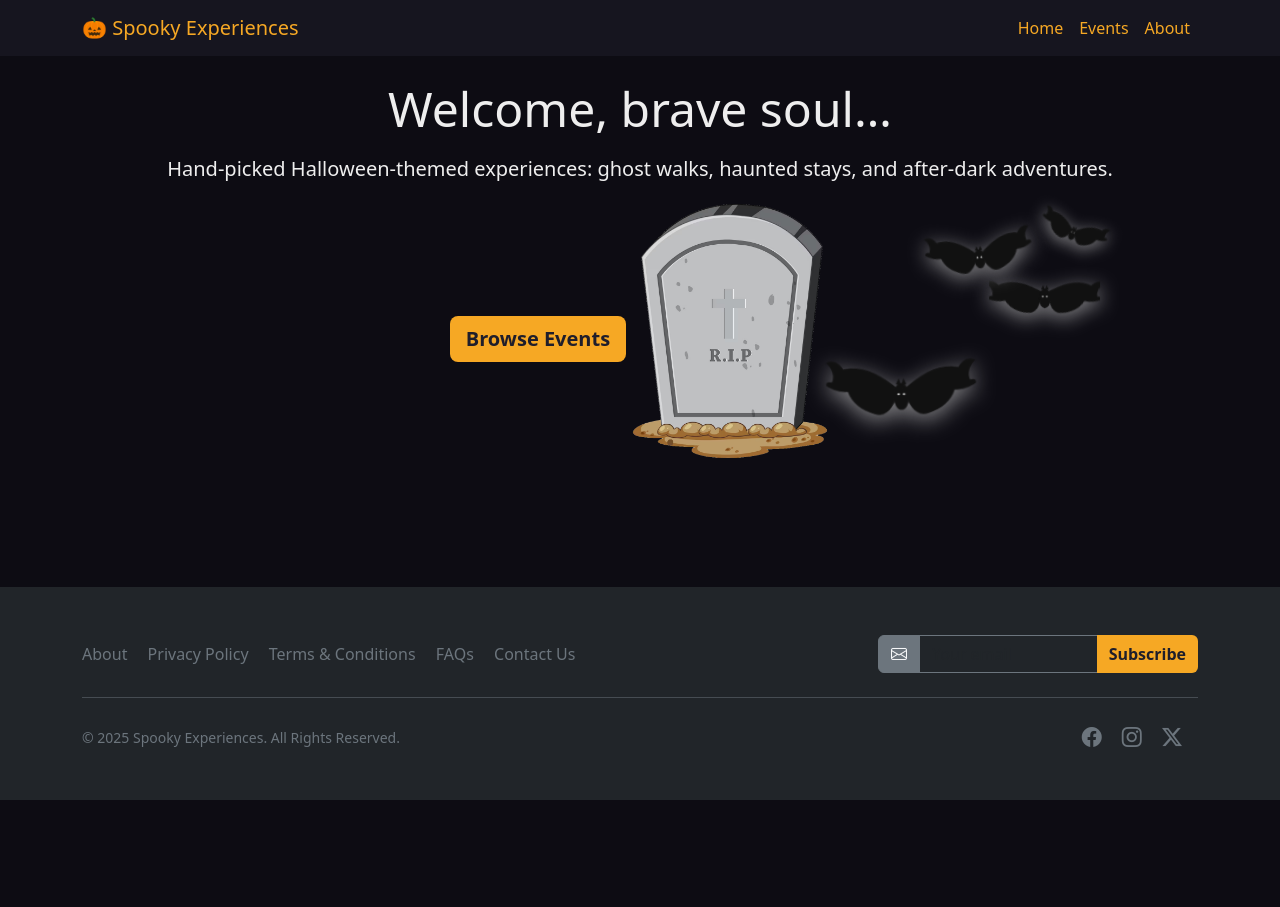
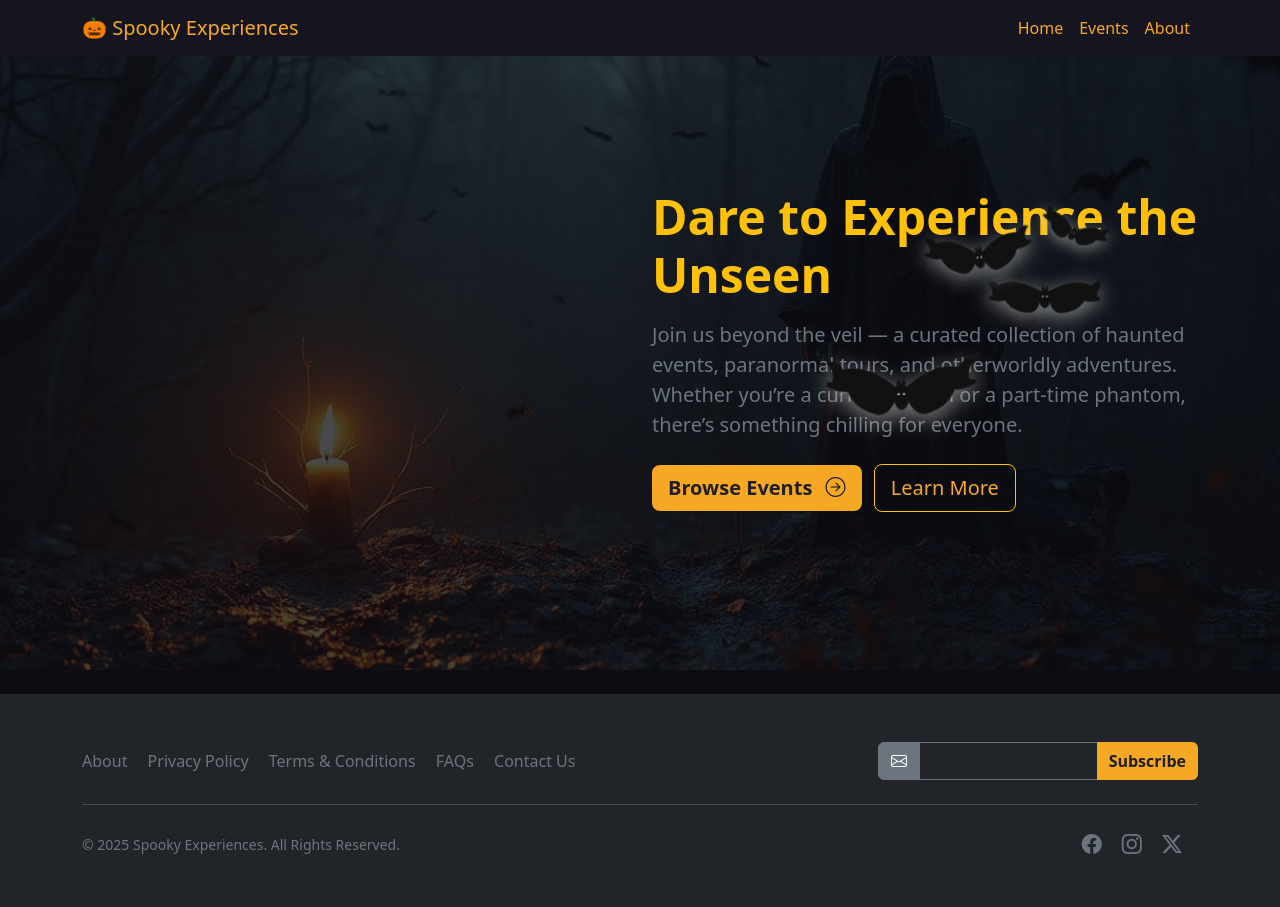
Before and after one commit to petedanielsmith/HalloweenHackathon2025, a Django app: page / in a window 1280 px wide; the page is wider, and only the part inside the window is pictured. Before the commit the page ends 800 px from the top of that part, so only its background shows below. Run offline with Django 5.2, Linux system fonts and the light colour scheme.

Commit message:
Add home page background image

```diff
--- a/events/templates/events/home.html
+++ b/events/templates/events/home.html
@@ -5,17 +5,46 @@
 {% endblock %}
 
 {% block content %}
-<div class="text-center">
-  <h1 class="display-5">Welcome, brave soul…</h1>
-  <p class="lead mt-3">
-    Hand-picked Halloween-themed experiences: ghost walks, haunted stays, and
-    after-dark adventures.
-  </p>
-  <a class="btn btn-orange btn-lg mt-3" href="{% url 'event_list' %}">
-    Browse Events
-  </a>
+<section
+  class="position-relative text-light py-5 py-md-6 mx-lg-n150 mt-lg-n50"
+  style="
+    background: url('/static/images/homepage_bg_pic.jpeg') center center / cover no-repeat;
+    min-height: 80vh;
+    display: flex;
+    align-items: center;
+    z-index: -40;
+  "
+>
+  <!-- Overlay for readability -->
+  <div class="position-absolute top-0 start-0 w-100 h-100" style="background: rgba(13, 12, 19, 0.75); z-index: 0;"></div>
 
-  {% load static %}
-<img style="width: 200px; height: auto;" src="{% static 'images/grave.png' %}" alt="Static test">
-</div>
+  <!-- Foreground content -->
+  <div class="container position-relative z-1">
+    <div class="row align-items-center gy-4">
+      <div class="col-lg-6">
+
+      </div>
+
+      <div class="col-lg-6">
+        <h1 class="display-5 fw-bold mb-3 text-warning">
+          Dare to Experience the Unseen
+        </h1>
+        <p class="lead text-secondary mb-4">
+          Join us beyond the veil — a curated collection of haunted events, paranormal tours, and otherworldly adventures.
+          Whether you’re a curious mortal or a part-time phantom, there’s something chilling for everyone.
+        </p>
+
+        <a href="/events/" class="btn btn-orange btn-lg me-2">
+          Browse Events
+          <i class="bi bi-arrow-right-circle ms-2"></i>
+        </a>
+
+        <a href="/about/" class="btn btn-outline-warning btn-lg">
+          Learn More
+        </a>
+      </div>
+    </div>
+  </div>
+</section>
+
 {% endblock %}
--- a/static/css/site.css
+++ b/static/css/site.css
@@ -73,3 +73,9 @@
 .modal-content:hover {
     box-shadow: 0 0 20px rgba(246, 168, 36, 0.15);
 }
+
+
+@media (min-width: 992px) {
+    .mx-lg-n150 { margin-left: -150px !important; margin-right: -150px !important; }
+    .mt-lg-n50 { margin-top: -50px !important; }
+  }
```
Also changed, not shown: static/images/homepage_bg_pic.jpeg (added).
